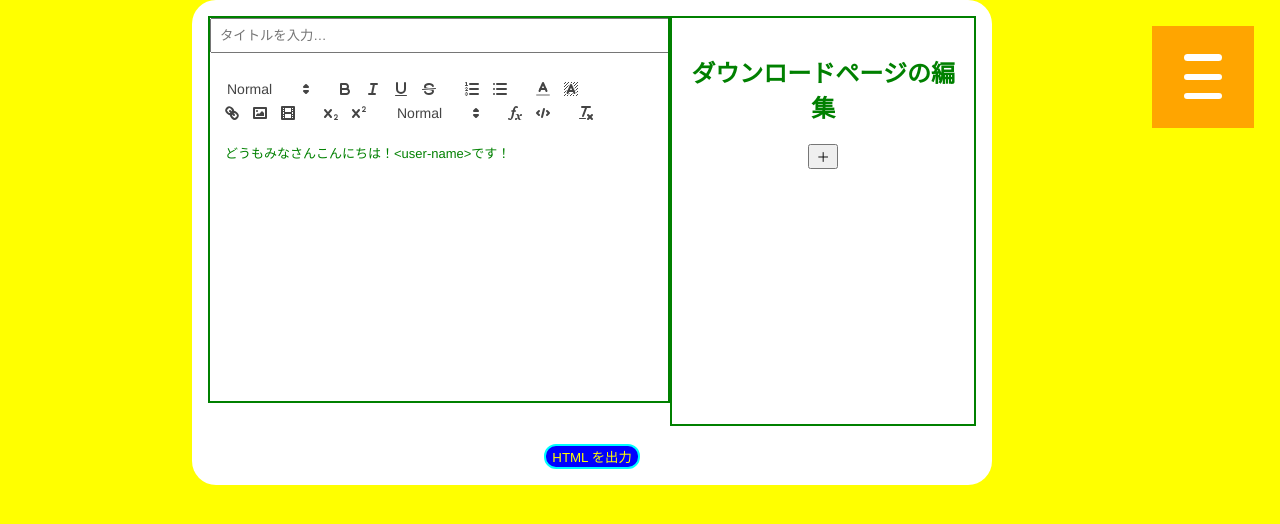
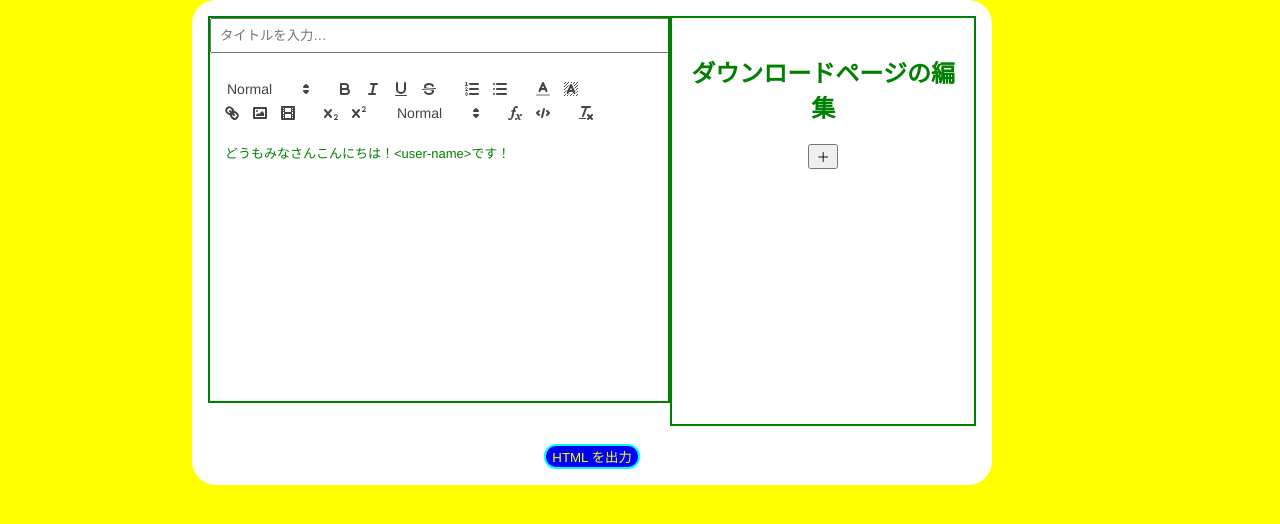
Before and after one commit to kjtrgames/kjtr-games, a Next.js app: page /new-page in a window 1280 px wide. Shown: the top 524 px of the page. Built offline with nearby package versions, Linux system fonts and the light colour scheme; a web font is replaced by a local one.

Commit message:
こっち

```diff
--- a/app/new-page/style.css
+++ b/app/new-page/style.css
@@ -1,4 +1,4 @@
-header nav * {
+header nav {
   display: none;
 }
 
```
